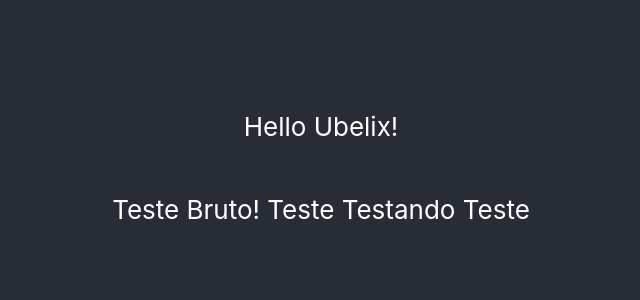
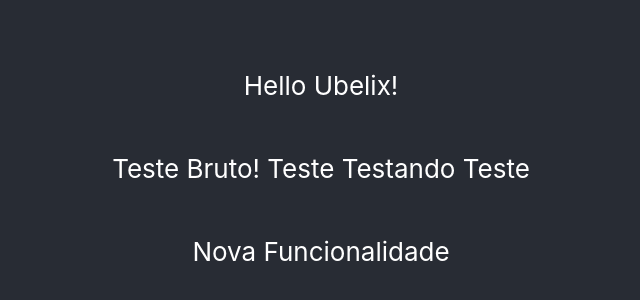
Before and after one commit to vtpa/ubx-poc-lib-automation, a React (Create React App) app: page / in a window 1280 px wide. Shown: the part 232-532 px from the top of the page, without its empty margins (319-959 px from the left). Built offline with nearby package versions, Linux system fonts and the light colour scheme.

Commit message:
feat(login): new Feature Login added
New feature login added to app

QAPP-34

```diff
--- a/package.json
+++ b/package.json
@@ -1,6 +1,6 @@
 {
   "name": "ubx-poc-lib-automation",
-  "version": "2.0.2",
+  "version": "2.0.3",
   "private": true,
   "dependencies": {
     "@testing-library/jest-dom": "^5.16.1",
@@ -17,7 +17,7 @@
     "test": "react-scripts test",
     "eject": "react-scripts eject",
     "commit": "cz",
-    "release": "cross-env GITHUB_TOKEN=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 semantic-release --no-ci"
+    "release": "cross-env GITHUB_TOKEN=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 semantic-release --no-ci"
   },
   "eslintConfig": {
     "extends": [
--- a/src/App.js
+++ b/src/App.js
@@ -12,6 +12,9 @@ function App() {
           Testando
           Teste
         </p>
+        <p>
+          Nova Funcionalidade
+        </p>
       </header>
     </div>
   );
```
Also changed, not shown: 1 other file (tests, documents, lock files or other folders).
